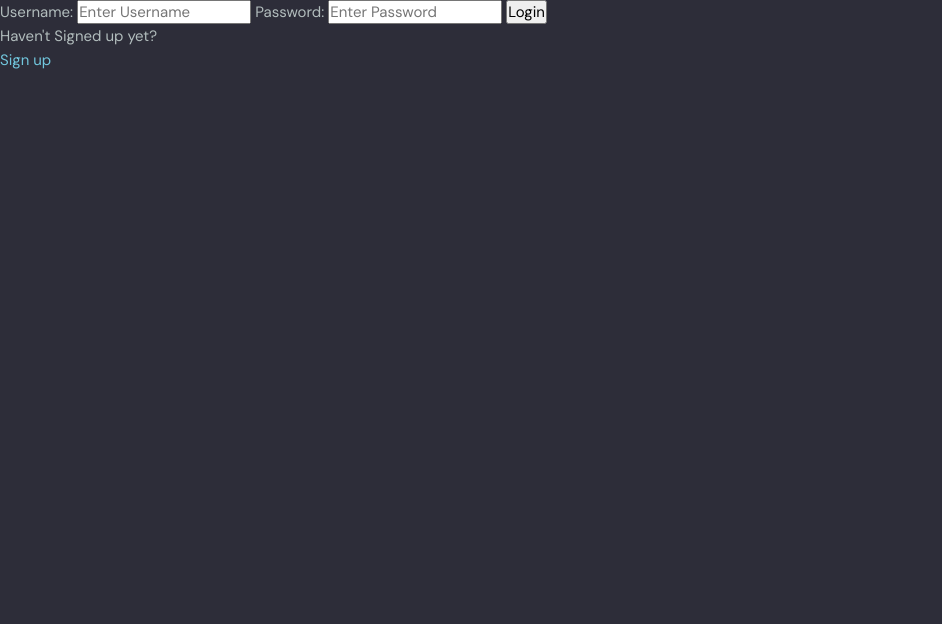
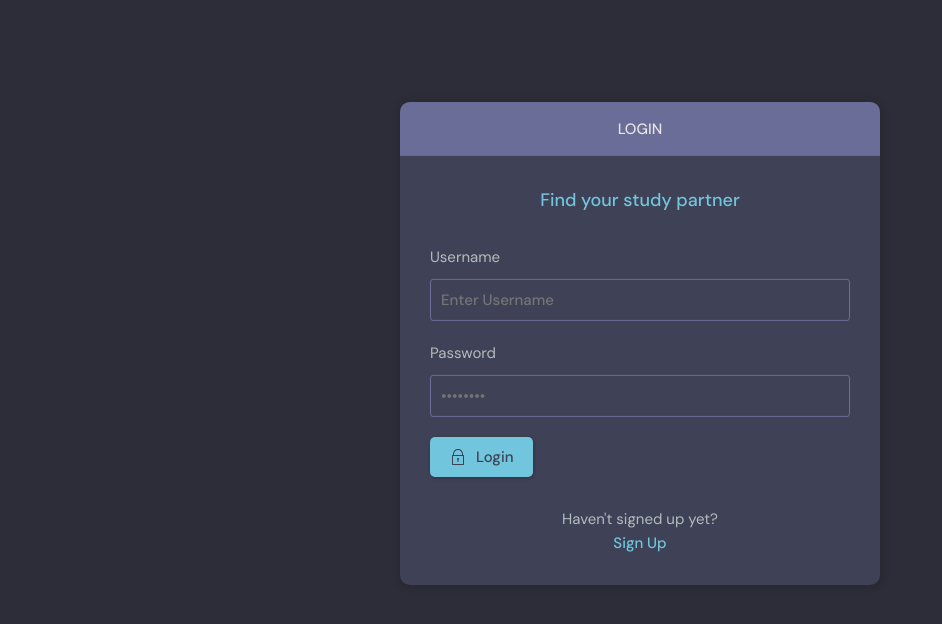
Before and after one commit to shaheem728/Study-Buddy, a Django app: a page that uses base/templates/base/login_register.html in a window 1280 px wide. Shown: the part 76-700 px from the top of the page, without its empty margins (0-942 px from the left). Run offline with Django 5.2, Linux system fonts and the light colour scheme.

Commit message:
Refactored templates and views for login, registration, and deletion functionality.

```diff
--- a/base/templates/base/login_register.html
+++ b/base/templates/base/login_register.html
@@ -1,28 +1,109 @@
 {% extends "main.html" %}
 
 {% block content %}
+    <main class="auth layout">
       {% if page == 'login' %}
-  <div>
-    <form method='POST' action=''>
+      <div class="container">
+        <div class="layout__box">
+          <div class="layout__boxHeader">
+            <div class="layout__boxTitle">
+              <h3>Login</h3>
+            </div>
+          </div>
+          <div class="layout__body">
+            <h2 class="auth__tagline">Find your study partner</h2>
+
+            <form class="form" action="" method="POST">
               {% csrf_token %}
-        <label>Username:</label>
-        <input type='text' name='username' placeholder="Enter Username"/>
-        <label>Password:</label>
-        <input type='Password' name='password' placeholder='Enter Password'/>
-        <input type='submit' value='Login'/>
+              <div class="form__group form__group">
+                <label for="room_name">Username</label>
+                <input id="username" name="username" type="text" placeholder="Enter Username" />
+              </div>
+              <div class="form__group">
+                <label for="password">Password</label>
+                <input
+                  id="password"
+                  name="password"
+                  type="password"
+                  placeholder="&bull;&bull;&bull;&bull;&bull;&bull;&bull;&bull;"
+                />
+              </div>
+
+              <button class="btn btn--main" type="submit">
+                <svg
+                  version="1.1"
+                  xmlns="http://www.w3.org/2000/svg"
+                  width="32"
+                  height="32"
+                  viewBox="0 0 32 32"
+                >
+                  <title>lock</title>
+                  <path
+                    d="M27 12h-1v-2c0-5.514-4.486-10-10-10s-10 4.486-10 10v2h-1c-0.553 0-1 0.447-1 1v18c0 0.553 0.447 1 1 1h22c0.553 0 1-0.447 1-1v-18c0-0.553-0.447-1-1-1zM8 10c0-4.411 3.589-8 8-8s8 3.589 8 8v2h-16v-2zM26 30h-20v-16h20v16z"
+                  ></path>
+                  <path
+                    d="M15 21.694v4.306h2v-4.306c0.587-0.348 1-0.961 1-1.694 0-1.105-0.895-2-2-2s-2 0.895-2 2c0 0.732 0.413 1.345 1 1.694z"
+                  ></path>
+                </svg>
+
+                Login
+              </button>
             </form>
-    <p>Haven't Signed up yet?</p>
-    <a href="{% url 'register' %}">Sign up</a>
+
+            <div class="auth__action">
+              <p>Haven't signed up yet?</p>
+              <a href="{% url 'register' %}" class="btn btn--link">Sign Up</a>
+            </div>
+          </div>
+        </div>
       </div>
       {% else %}
-  <div>
-    <form method='POST' action=''>
+      <div class="container">
+        <div class="layout__box">
+          <div class="layout__boxHeader">
+            <div class="layout__boxTitle">
+              <h3>Login</h3>
+            </div>
+          </div>
+          <div class="layout__body">
+            <h2 class="auth__tagline">Find your study partner</h2>
+
+            <form class="form" action="" method="POST">
               {% csrf_token %}
-        {{form.as_p}}
-        <input type='submit' value='Register'/>
+               {% for field in form %}
+              <div class="form__group form__group">
+                <label for="room_name">{{field.label}}</label>
+                {{field}}
+              </div>
+              {% endfor %}
+
+              <button class="btn btn--main" type="submit">
+                <svg
+                  version="1.1"
+                  xmlns="http://www.w3.org/2000/svg"
+                  width="32"
+                  height="32"
+                  viewBox="0 0 32 32"
+                >
+                  <title>lock</title>
+                  <path
+                    d="M27 12h-1v-2c0-5.514-4.486-10-10-10s-10 4.486-10 10v2h-1c-0.553 0-1 0.447-1 1v18c0 0.553 0.447 1 1 1h22c0.553 0 1-0.447 1-1v-18c0-0.553-0.447-1-1-1zM8 10c0-4.411 3.589-8 8-8s8 3.589 8 8v2h-16v-2zM26 30h-20v-16h20v16z"
+                  ></path>
+                  <path
+                    d="M15 21.694v4.306h2v-4.306c0.587-0.348 1-0.961 1-1.694 0-1.105-0.895-2-2-2s-2 0.895-2 2c0 0.732 0.413 1.345 1 1.694z"
+                  ></path>
+                </svg>
+               Register
+              </button>
             </form>
+
+            <div class="auth__action">
               <p>Already Signed up yet?</p>
-    <a href="{% url 'login' %}">Login</a>
+              <a href="{% url 'login' %}" class="btn btn--link">Login</a>
+            </div>
+          </div>
+        </div>
       </div>
       {% endif %}
-{% endblock  %}
+    </main>
+    {% endblock %}
--- a/base/views.py
+++ b/base/views.py
@@ -135,7 +135,7 @@ def deleteMessage(request,pk):
         return HttpResponse('You are not allowed here!!')
 
     if request.method == 'POST':
-        room.delete()
+        message.delete()
         return redirect('home')
     return render(request,'base/delete.html',{'obj':message})
 login_required(login_url='login')
```
Also changed, not shown: base/templates/base/delete.html (+33 -7 lines), db.sqlite3. Lines whose indentation alone changed are shown as unchanged.
